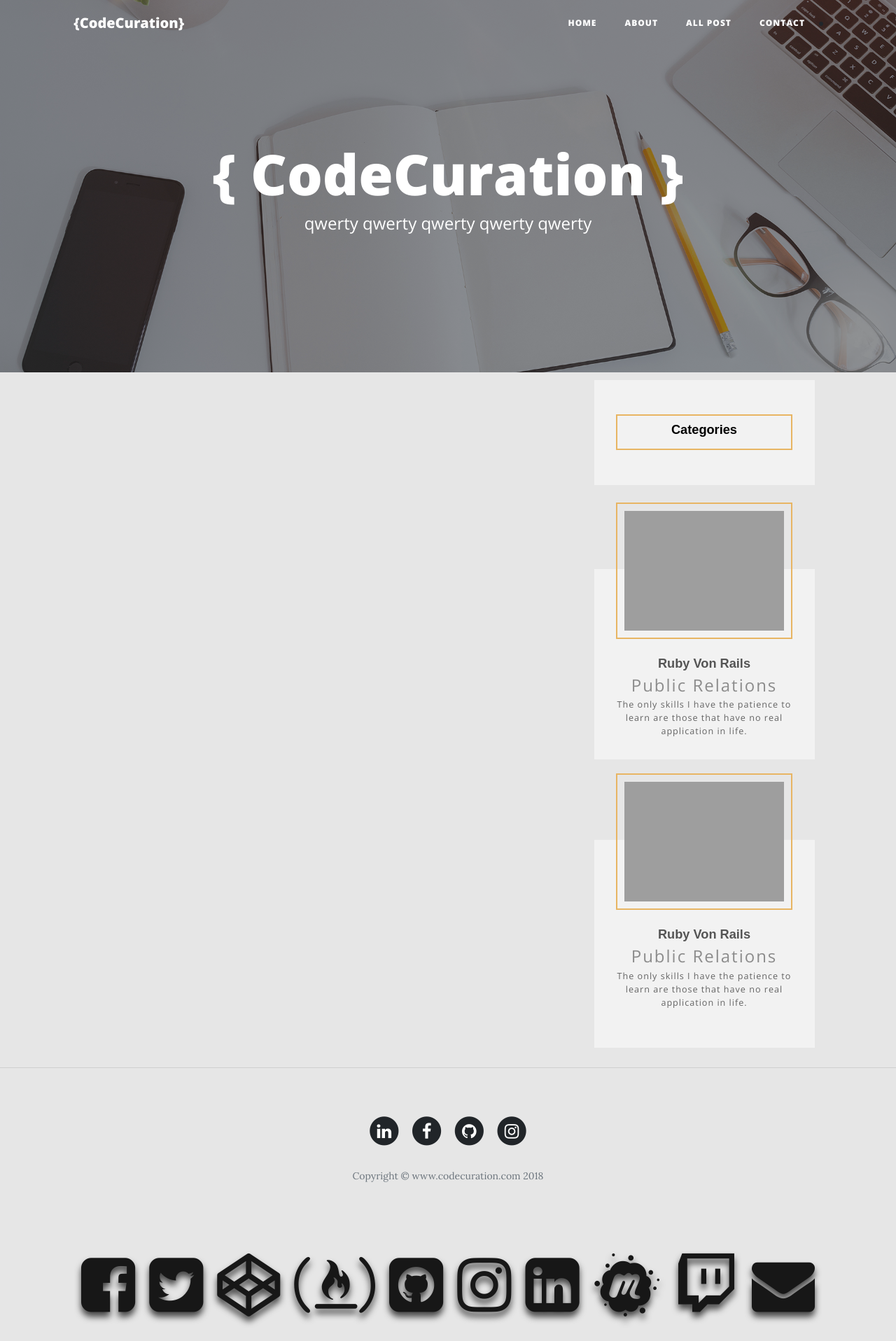
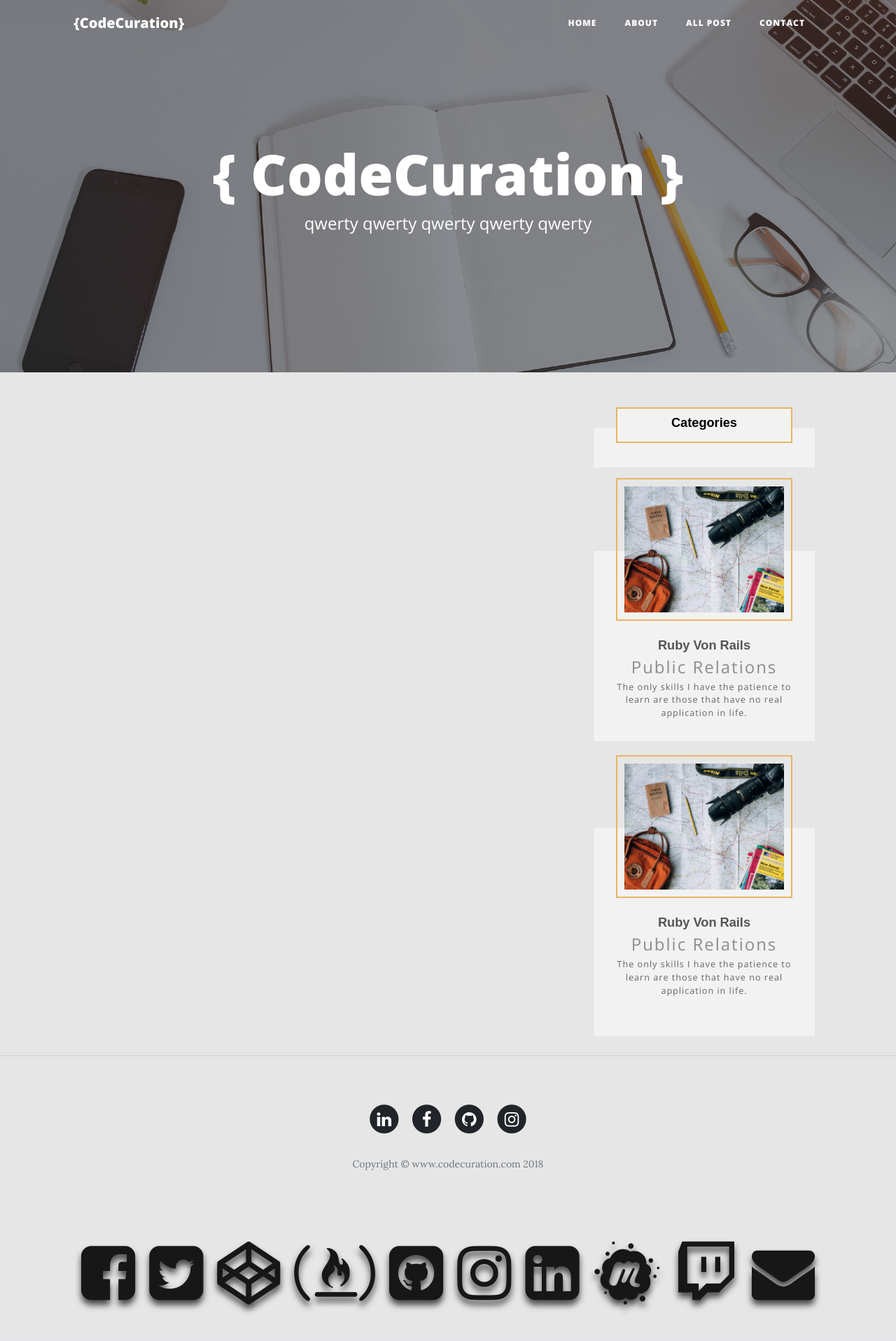
Before and after one commit to tdtanmay/CodeCuration, a Django app: page / in a window 1280 px wide. Shown: the whole page at 70% size. After the commit the page ends 1876 px from the top, so only its background shows below. Run offline with Django 3.2, Linux system fonts and the light colour scheme; data that the repository does not hold is empty; some libraries are stand-ins or nearby versions; grey boxes are pictures that could not be loaded.

Commit message:
Latest commit

```diff
--- a/blog/static/css/card-css.css
+++ b/blog/static/css/card-css.css
@@ -250,3 +250,17 @@
 body {
   background-color: #212121;
 }
+
+.mycatcard {
+    margin: 0 1%;
+}
+.mycatcard figcaption {
+    padding: 31px 25px 25px;
+    margin-top: -21px;
+}
+.mycatcard .profile-image {
+    background-color: #F2F2F2;
+}
+.mycatcard .topspace{
+   margin-top: 10px;
+}
--- a/blog/templates/blog/post_list.html
+++ b/blog/templates/blog/post_list.html
@@ -47,19 +47,19 @@
       </div>
       <div class="col-sm-4">
 
-<figure class="snip1515">
+<figure class="snip1515 mycatcard">
   <div class="profile-image">
                 <h3>Categories</h3>
               </div>
   <figcaption>
-                  {% for category in category_list %}
-                  <h3 class="text-left"> <a href="{% url 'list_post_by_category' category_slug=category.slug %}">{{ category }}</a></h3><hr>
-                  {% endfor %}
+            {% for category in category_list %}
+            <h3 class="text-left topspace"> <a href="{% url 'list_post_by_category' category_slug=category.slug %}">{{ category }}</a></h3><hr>
+            {% endfor %}
   </figcaption>
 </figure>
 
 <figure class="snip1515">
-  <div class="profile-image"><img src="{% static 'img/Copy of IMG_3986.JPG' %}" /></div>
+  <div class="profile-image"><img src="{% static 'img/about-bg.jpg' %}" /></div>
   <figcaption>
     <h3>Ruby Von Rails</h3>
     <h4>Public Relations</h4>
@@ -70,7 +70,7 @@
 
 
 <figure class="snip1515">
-  <div class="profile-image"><img src="{% static 'img/Copy of IMG_3986.JPG' %}" /></div>
+  <div class="profile-image"><img src="{% static 'img/about-bg.jpg' %}" /></div>
   <figcaption>
     <h3>Ruby Von Rails</h3>
     <h4>Public Relations</h4>
```
